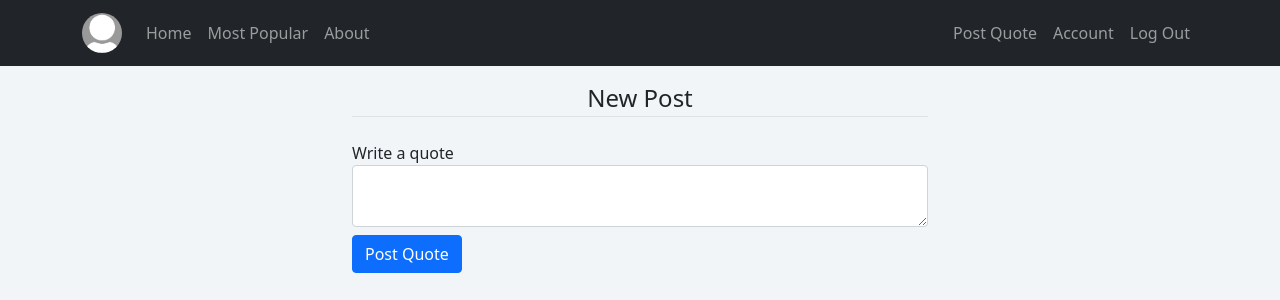
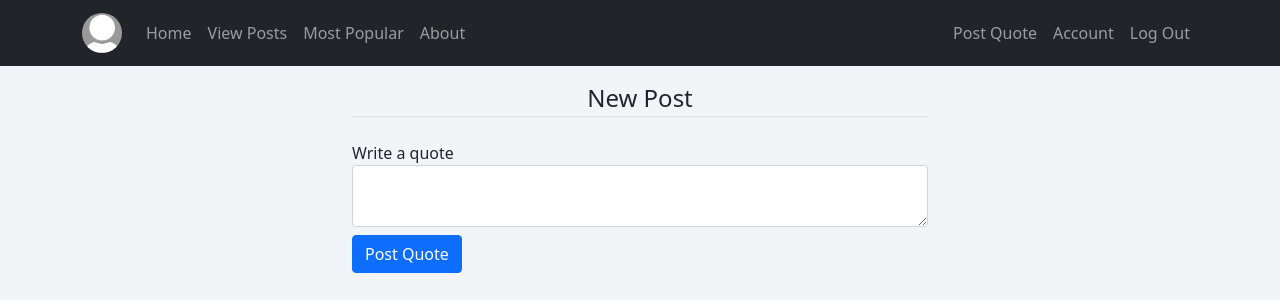
Before and after one commit to crispus-nj/blog-app, a Flask app: page /create-post in a window 1280 px wide. Shown: the top 300 px of the page. Run offline with Flask 2, Linux system fonts and the light colour scheme; the visitor is signed in with stand-in values (Sample User, id 1); some libraries are stand-ins or nearby versions.

Commit message:
created a nav-link to display all users posts starting with the recent posts. added the route to the posts package

```diff
--- a/app/posts/views.py
+++ b/app/posts/views.py
@@ -60,6 +60,12 @@ def delete_post(post_id):
     return redirect(url_for('main.home'))
 
 
+@posts.route('/posts/users')
+def all_posts():
+    post_page = request.args.get('page', 1, type=int)
+    posts = Post.query.order_by(Post.date_time.desc()).paginate(page=post_page, per_page=8)
+    return render_template('view_posts.html', posts=posts)
+
 
 # @app.route('/posts/<post_id>/comment', methods=['GET', 'POST'])
 # def comments(post_id):
--- a/app/templates/utilities/navbar.html
+++ b/app/templates/utilities/navbar.html
@@ -13,7 +13,7 @@
         <div class="collapse navbar-collapse" id="navbarToggle">
             <div class="navbar-nav mr-auto">
                 <a class="nav-item nav-link" href="{{url_for('main.home')}}">Home</a>
-                <!-- <a class="nav-item nav-link" href="#">View Posts</a> -->
+                <a class="nav-item nav-link" href="{{url_for('posts.all_posts')}}">View Posts</a>
                 <a class="nav-item nav-link" href="{{url_for('posts.popular_posts')}}">Most Popular</a>
                 <a class="nav-item nav-link" href="#">About</a>
             </div>
```
